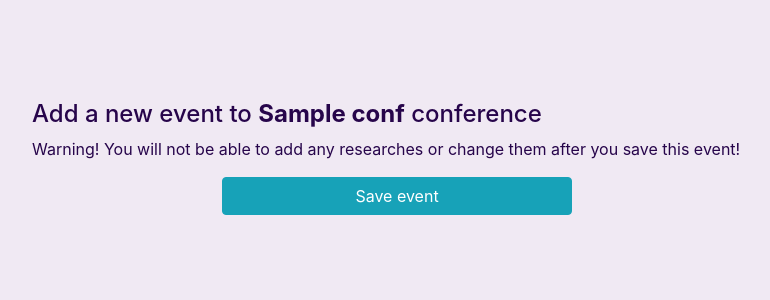
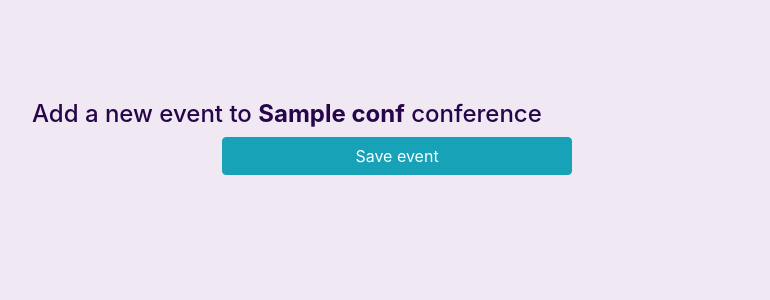
Before and after one commit to SkuratovichA/conference-hub, a Django app: template templates/conferences/create_event.html in a window 1280 px wide. Shown: the part 54-354 px from the top of the page, without its empty margins (53-823 px from the left). Run offline with Django 4.2, Linux system fonts and the light colour scheme; the template is opened without the code that fills it: most values are stand-ins (such as "Sample title", 1, 10 or a date in 2020); style sheets or scripts are compiled from the project's sources; some libraries are stand-ins or nearby versions.

Commit message:
don't show researcher list warning for lunch form

```diff
--- a/templates/conferences/create_event.html
+++ b/templates/conferences/create_event.html
@@ -46,8 +46,8 @@
             <form method="POST" novalidate name="event_form">{% csrf_token %}
                 <input type="hidden" name="next" value="{{ next }}">
                 {{ form|crispy }}
-                    <p> Warning! You will not be able to add any researches or change them after you save this event!</p>
                     <div id="users_for_invite">
+                        <p> Warning! You will not be able to add any researches or change them after you save this event!</p>
                         <input id="project" class="user_res" name="invite_user">
                         <input type="hidden" id="project-id">
                         <input type="hidden" id="pr">
```
